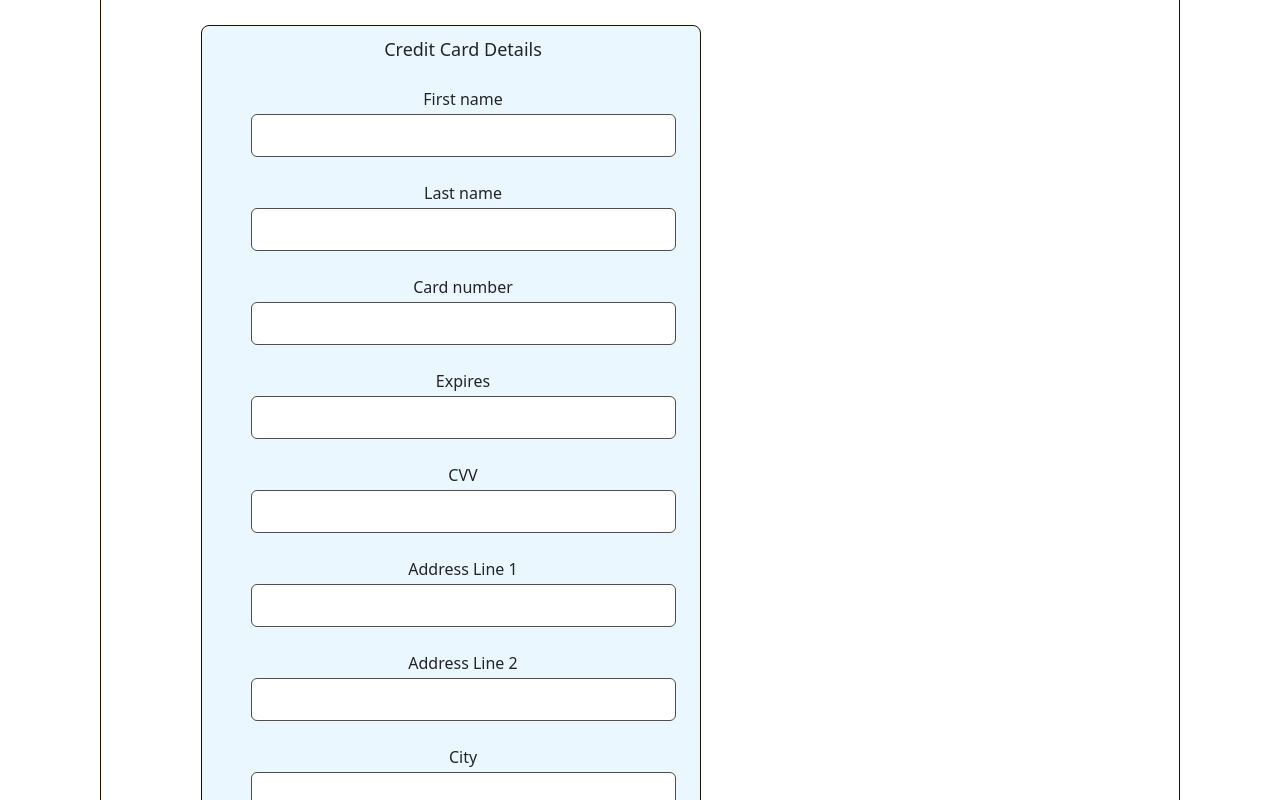
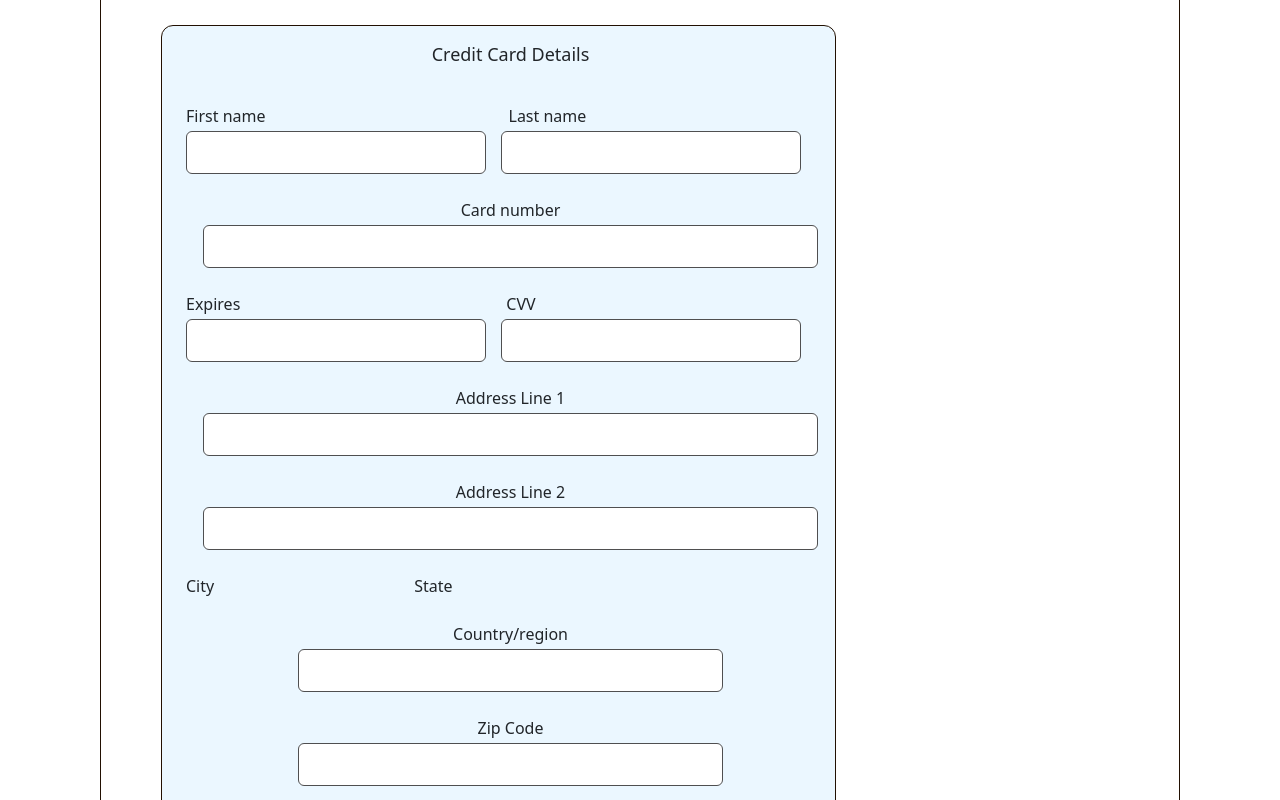
Before and after one commit to AlirezaEntessari/new-mlsa-frontend, a React (Create React App) app: page /membership-subscription-page in a window 1280 px wide. Shown: the part 680-1480 px from the top of the page. Built offline with nearby package versions, Linux system fonts and the light colour scheme.

Commit message:
Added Membership Subscription page

```diff
--- a/src/pages/MembershipSubscriptionPage/MembershipSubscriptionPage.js
+++ b/src/pages/MembershipSubscriptionPage/MembershipSubscriptionPage.js
@@ -116,6 +116,7 @@ export default function MembershipSubscriptionPage() {
           <p className="membership-subscription__credit-card-details-header">
             Credit Card Details
           </p>
+          <div className="membership-subscription__name-container">
             <label
               className="membership-subscription__first-name-label"
               htmlFor="first-name"
@@ -125,6 +126,7 @@ export default function MembershipSubscriptionPage() {
             <input
               className="membership-subscription__first-name-input"
               type="text"
+              id="first-name"
             />
             <label
               className="membership-subscription__last-name-label"
@@ -135,7 +137,35 @@ export default function MembershipSubscriptionPage() {
             <input
               className="membership-subscription__last-name-input"
               type="text"
+              id="last-name"
             />
+          </div>
+          <div className="membership-subscription__tablet-name-labels-container">
+            <label
+              className="membership-subscription__tablet-first-name-label"
+              htmlFor="tablet-first-name"
+            >
+              First name
+            </label>
+            <label
+              className="membership-subscription__tablet-last-name-label"
+              htmlFor="tablet-last-name"
+            >
+              Last name
+            </label>
+          </div>
+          <div className="membership-subscription__tablet-name-input-container">
+            <input
+              className="membership-subscription__tablet-first-name-input"
+              type="text"
+              id="tablet-first-name"
+            />
+            <input
+              className="membership-subscription__tablet-last-name-input"
+              type="text"
+              id="tablet-last-name"
+            />
+          </div>
           <label
             className="membership-subscription__card-number-label"
             htmlFor="card-number"
@@ -146,6 +176,7 @@ export default function MembershipSubscriptionPage() {
             className="membership-subscription__card-number-input"
             type="text"
           />
+          <div className="membership-subscription__expires-cvv-container">
             <label
               className="membership-subscription__expires-label"
               htmlFor="expires"
@@ -160,6 +191,31 @@ export default function MembershipSubscriptionPage() {
               CVV
             </label>
             <input className="membership-subscription__cvv-input" type="text" />
+          </div>
+          <div className="membership-subscription__tablet-expires-cvv-labels-container">
+            <label
+              className="membership-subscription__tablet-expires-label"
+              htmlFor="tablet-expires"
+            >
+              Expires
+            </label>
+            <label
+              className="membership-subscription__tablet-cvv-label"
+              htmlFor="tablet-cvv"
+            >
+              CVV
+            </label>
+          </div>
+          <div className="membership-subscription__tablet-expires-cvv-input-container">
+            <input
+              className="membership-subscription__tablet-expires-input"
+              type="text"
+            />
+            <input
+              className="membership-subscription__tablet-cvv-input"
+              type="text"
+            />
+          </div>
           <label
             className="membership-subscription__address-line-1-label"
             htmlFor="address-line-1"
@@ -180,17 +236,34 @@ export default function MembershipSubscriptionPage() {
             className="membership-subscription__address-line-2-input"
             type="text"
           />
-          <label className="membership-subscription__city-label" htmlFor="city">
+          <div className="membership-subscription__city-state-container">
+            <label
+              className="membership-subscription__city-label"
+              htmlFor="city"
+            >
               City
             </label>
-          <input className="membership-subscription__city-input" type="text" />
+            <input
+              className="membership-subscription__city-input"
+              type="text"
+              id="city"
+            />
             <label
               className="membership-subscription__state-label"
               htmlFor="state"
+              id="state"
             >
               State
             </label>
-          <input className="membership-subscription__state-input" type="text" />
+            <input
+              className="membership-subscription__state-input"
+              type="text"
+            />
+          </div>
+          <div className="membership-subscription__tablet-city-state-labels-container">
+            <label className="membership-subscription__tablet-city-label" htmlFor="tablet-city">City</label>
+            <label className="membership-subscription__tablet-state-label" htmlFor="tablet-state">State</label>
+          </div>
           <label
             className="membership-subscription__country-region-label"
             htmlFor="country-region"
--- a/src/pages/MembershipSubscriptionPage/MembershipSubscriptionPage.scss
+++ b/src/pages/MembershipSubscriptionPage/MembershipSubscriptionPage.scss
@@ -151,7 +151,7 @@
         height: 1130px;
         border: 1px solid $soft-black;
         margin-top: 60px;
-        border-radius: 8px;
+        border-radius: 12px;
         margin-left: 100px;
         background-color: $background-light-blue;
     }
@@ -395,6 +395,22 @@
         font-weight: 500;
     }
 
+    &__tablet-name-labels-container {
+        display: none;
+    }
+
+    &__tablet-name-input-container {
+        display: none;
+    }
+
+    &__tablet-expires-cvv-labels-container {
+        display: none;
+    }
+
+    &__tablet-expires-cvv-input-container {
+        display: none;
+    }
+
 }
 
 @include tablet {
@@ -560,6 +576,154 @@
             margin-left: 5px;
         }
 
+        &__credit-card-details-container {
+            width: 675px;
+            height: 1130px;
+            border: 1px solid $soft-black;
+            margin-top: 60px;
+            border-radius: 12px;
+            margin-left: 60px;
+            background-color: $background-light-blue;
+        }
+
+        &__credit-card-details-header {
+            margin-top: 15px;
+            margin-left: 24px;
+            font-weight: 500;
+            font-size: 18px;
+        }
+
+        &__name-container {
+            display: none;
+        }
+
+        &__tablet-name-labels-container {
+            display: flex;
+            margin-left: 24px;
+            margin-top: 36px;
+        }
+
+        &__tablet-last-name-label {
+            margin-left: 243px;
+        }
+
+        &__tablet-name-input-container {
+            display: flex;
+            margin-left: 24px;
+        }
+
+        &__tablet-first-name-input {
+            border: 1px solid $dark-gray;
+            border-radius: 6px;
+            width: 300px;
+            height: 43px;
+            margin-top: 3px;
+        }
+
+        &__tablet-last-name-input {
+            border: 1px solid $dark-gray;
+            border-radius: 6px;
+            width: 300px;
+            height: 43px;
+            margin-top: 3px;
+            margin-left: 15px;
+        }
+
+        &__card-number-label {
+            display: block;
+            margin-left: 24px;
+            margin-top: 24px;
+        }
+
+        &__card-number-input {
+            margin-left: 24px;
+            border: 1px solid $dark-gray;
+            border-radius: 6px;
+            width: 615px;
+            height: 43px;
+            margin-top: 3px;
+        }
+
+        &__expires-cvv-container {
+            display: none;
+        }
+
+        &__tablet-expires-cvv-labels-container {
+            display: flex;
+            margin-left: 24px;
+            margin-top: 24px;
+        }
+
+        &__tablet-cvv-label {
+            margin-left: 266px;
+        }
+
+        &__tablet-expires-cvv-input-container {
+            display: flex;
+            margin-left: 24px;
+        }
+
+        &__tablet-expires-input {
+            border: 1px solid $dark-gray;
+            border-radius: 6px;
+            width: 300px;
+            height: 43px;
+            margin-top: 3px;
+        }
+
+        &__tablet-cvv-input {
+            border: 1px solid $dark-gray;
+            border-radius: 6px;
+            width: 300px;
+            height: 43px;
+            margin-top: 3px;
+            margin-left: 15px;
+        }
+
+        &__address-line-1-label {
+            display: block;
+            margin-left: 24px;
+            margin-top: 24px;
+        }
+
+        &__address-line-1-input {
+            margin-left: 24px;
+            border: 1px solid $dark-gray;
+            border-radius: 6px;
+            width: 615px;
+            height: 43px;
+            margin-top: 3px;
+        }
+
+        &__address-line-2-label {
+            display: block;
+            margin-left: 24px;
+            margin-top: 24px;
+        }
+
+        &__address-line-2-input {
+            margin-left: 24px;
+            border: 1px solid $dark-gray;
+            border-radius: 6px;
+            width: 615px;
+            height: 43px;
+            margin-top: 3px;
+        }
+
+        &__city-state-container {
+            display: none;
+        }
+
+        &__tablet-city-state-labels-container {
+            display: flex;
+            margin-left: 24px;
+            margin-top: 24px;
+        }
+
+        &__tablet-state-label {
+            margin-left: 200px;
+        }
+
 
     }
 
```
Lines whose indentation alone changed are shown as unchanged.
